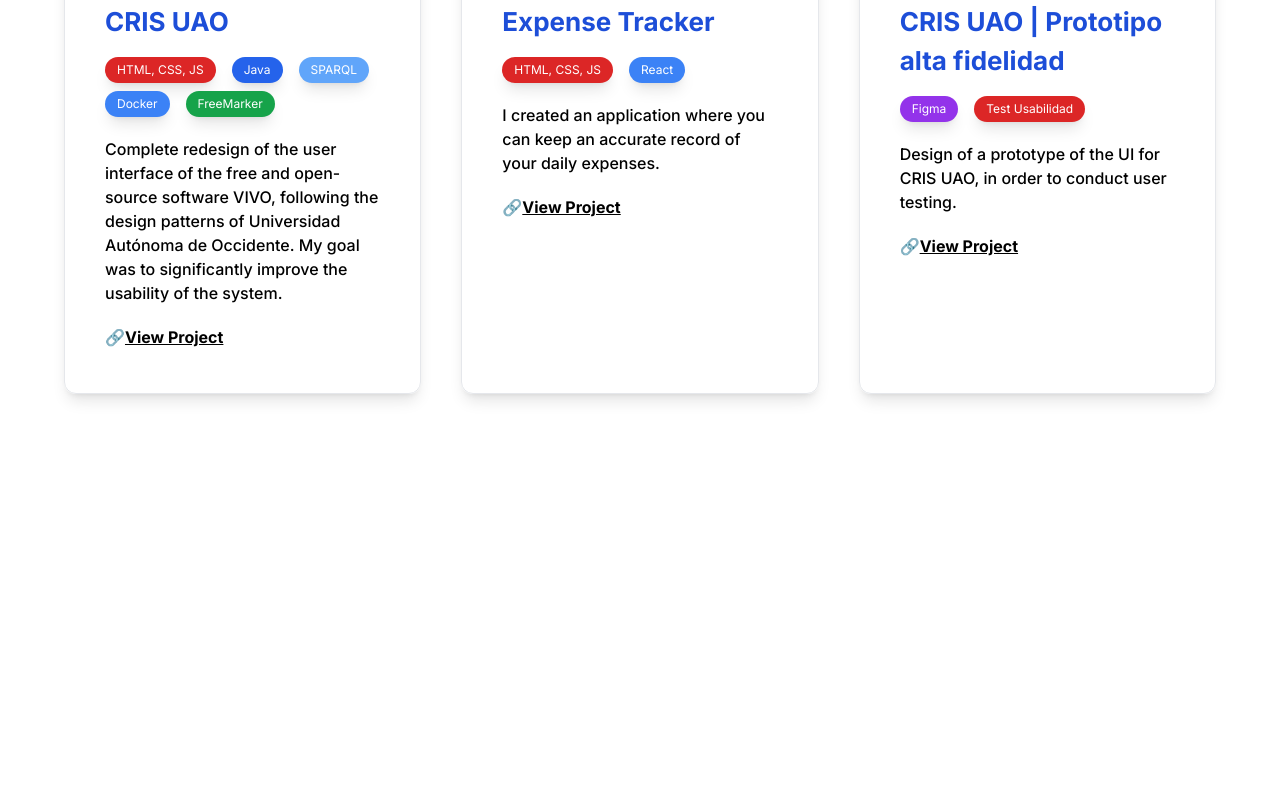
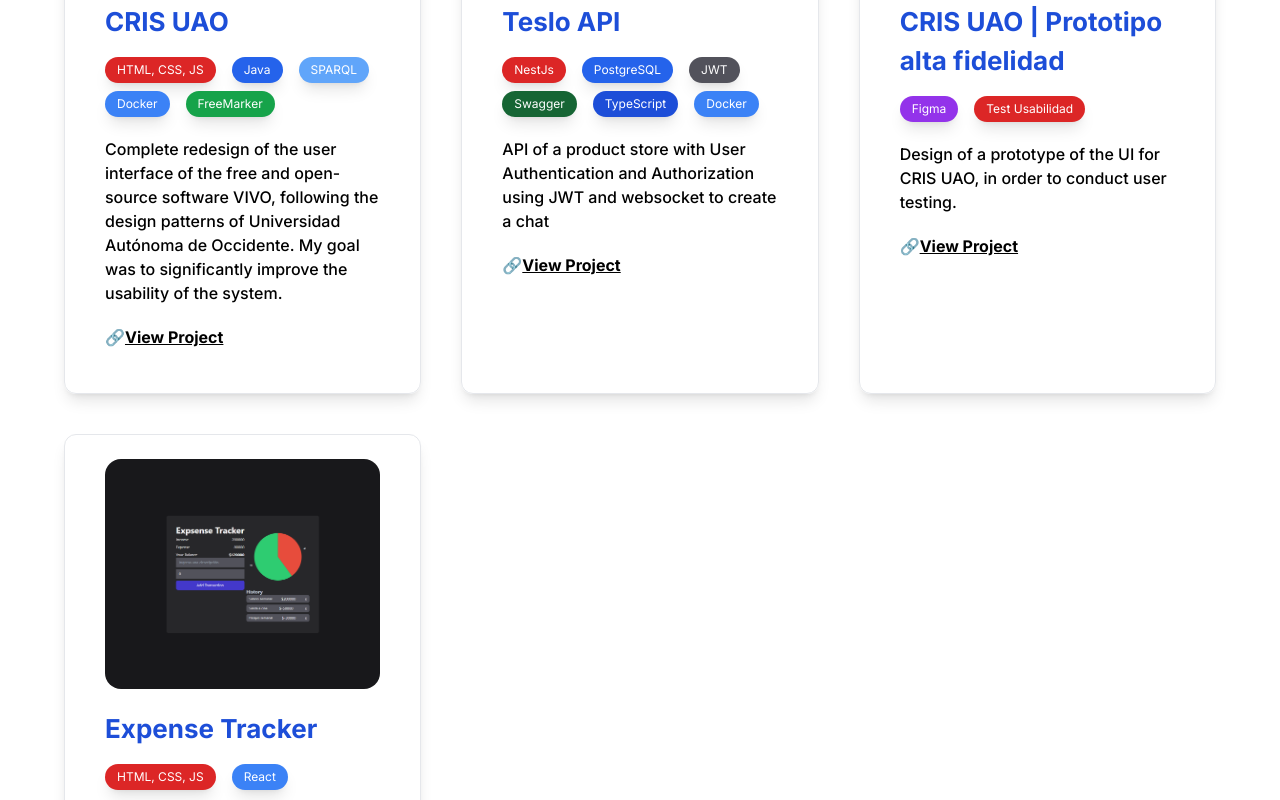
Before and after one commit to Kkmiloo/portfolio, a Next.js app: page / in a window 1280 px wide. Shown: the part 4500-5300 px from the top of the page. Before the commit the page ends 5014 px from the top, so only its background shows below. Built offline with nearby package versions, Linux system fonts and the light colour scheme.

Commit message:
add: project

```diff
--- a/app/assets/index.js
+++ b/app/assets/index.js
@@ -30,7 +30,9 @@
 import uao from './uao.png';
 import ts from './tech/ts.png';
 import nest from './tech/nest.svg';
+import teslo from './teslo.png';
 export {
+  teslo,
   nest,
   ts,
   logo,
--- a/app/constants/index.js
+++ b/app/constants/index.js
@@ -25,6 +25,7 @@
   s9,
   ts,
   nest,
+  teslo,
 } from '@/app/assets';
 
 export const navLinks = {
@@ -302,22 +303,38 @@
       },
     ],
   },
+
   {
-    title: 'Expense Tracker',
-    image: tracker,
+    title: 'Teslo API',
+    image: teslo,
     description: {
-      es: 'Realicé una aplicación donde puedes llevar un registro preciso de tus gastos diarios.',
-      en: 'I created an application where you can keep an accurate record of your daily expenses.',
+      es: 'API de una tienda de productos con Autenticación y Autorización de usuarios utilizando JWT, Uso de websocket para la creación de un chat',
+      en: 'API of a product store with User Authentication and Authorization using JWT and websocket to create a chat',
     },
-    link: 'https://kkmiloo.github.io/Expense-Tracker.github.io/',
-
+    link: 'https://github.com/Kkmiloo/TesloAPI',
     techs: [
       {
-        name: 'HTML, CSS, JS',
+        name: 'NestJs',
         colorClass: 'bg-red-600',
       },
       {
-        name: 'React',
+        name: 'PostgreSQL',
+        colorClass: 'bg-blue-600',
+      },
+      {
+        name: 'JWT',
+        colorClass: 'bg-zinc-600',
+      },
+      {
+        name: 'Swagger',
+        colorClass: 'bg-green-800',
+      },
+      {
+        name: 'TypeScript',
+        colorClass: 'bg-blue-700',
+      },
+      {
+        name: 'Docker',
         colorClass: 'bg-blue-500',
       },
     ],
@@ -341,6 +358,27 @@
       },
     ],
   },
+
+  {
+    title: 'Expense Tracker',
+    image: tracker,
+    description: {
+      es: 'Realicé una aplicación donde puedes llevar un registro preciso de tus gastos diarios.',
+      en: 'I created an application where you can keep an accurate record of your daily expenses.',
+    },
+    link: 'https://kkmiloo.github.io/Expense-Tracker.github.io/',
+
+    techs: [
+      {
+        name: 'HTML, CSS, JS',
+        colorClass: 'bg-red-600',
+      },
+      {
+        name: 'React',
+        colorClass: 'bg-blue-500',
+      },
+    ],
+  },
 ];
 
 export const headers = {
```
Also changed, not shown: app/assets/teslo.png (added).
